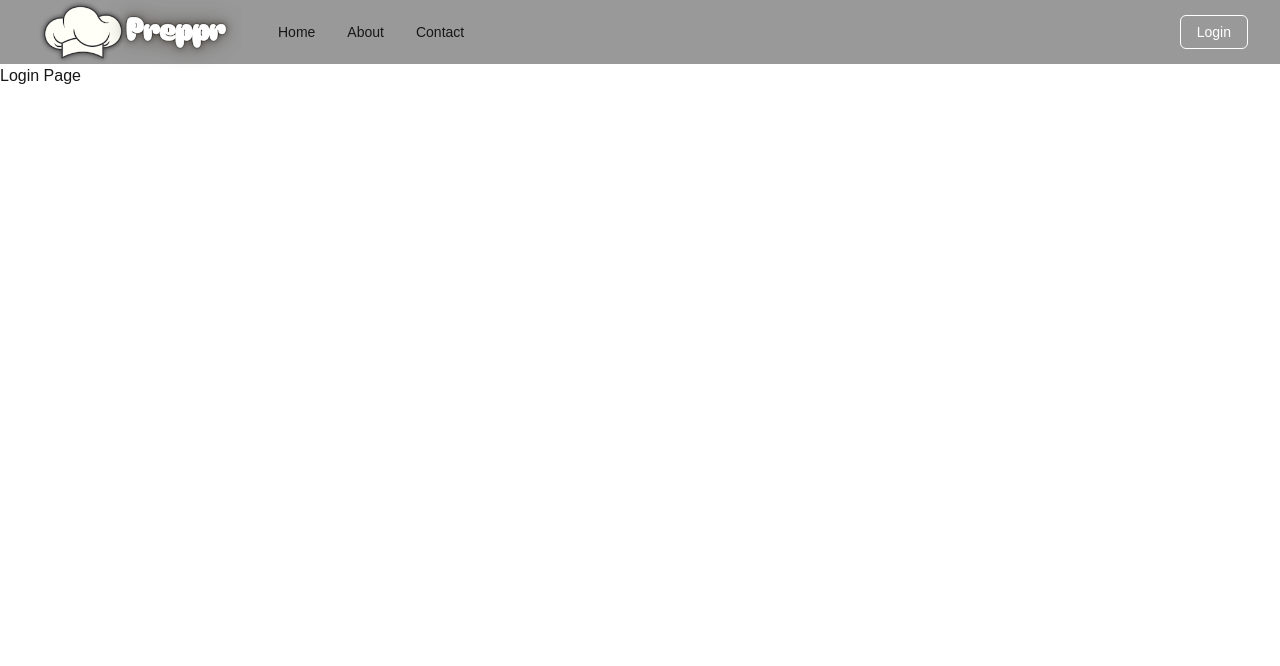
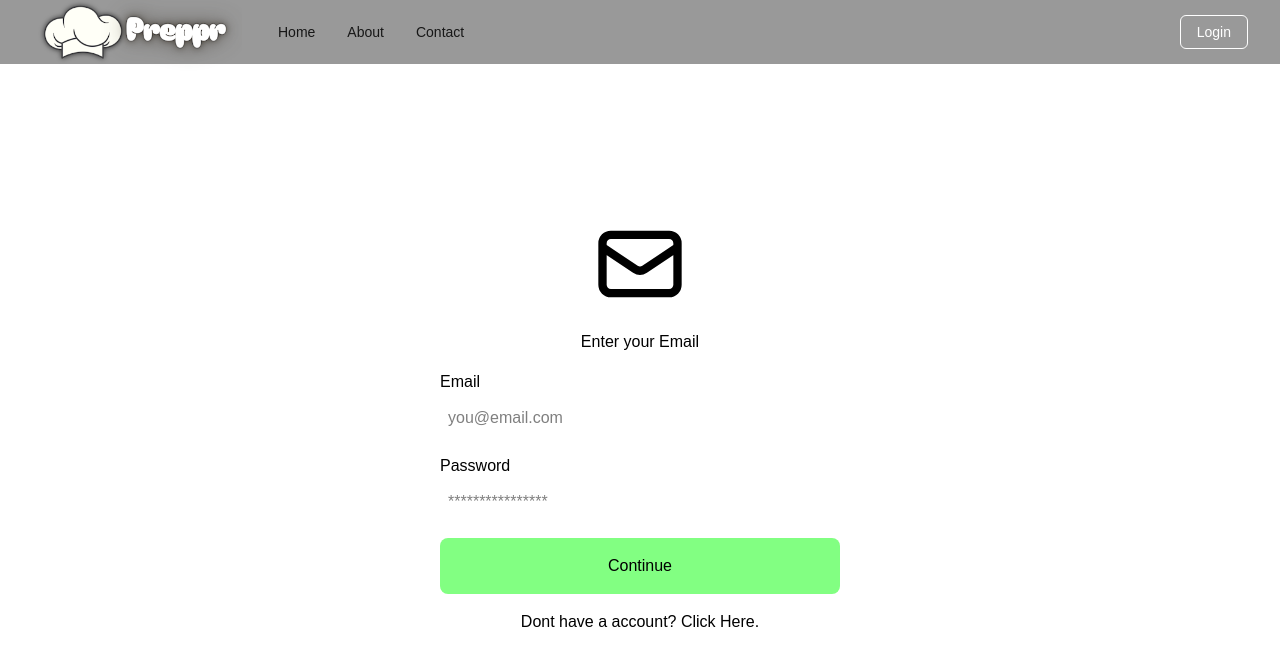
Before and after one commit to ScottyP1/preppr, a Next.js app in the folder frontend/: page /login in a window 1280 px wide. Shown: the top 666 px of the page. Built offline with nearby package versions, Linux system fonts and the light colour scheme.

Commit message:
Signup/login

```diff
--- a/frontend/src/app/login/page.js
+++ b/frontend/src/app/login/page.js
@@ -1,7 +1,55 @@
+"use client";
+
+import { useState } from "react";
+
+import UserInputContainer from "@/components/UserInputContainer";
+import { HiOutlineMail } from "react-icons/hi";
+
 export default function Login() {
+  const [data, setData] = useState({ email: "", password: "" });
+  const [error, setError] = useState("");
+
+  const handleChange = (evt) => {
+    const { name, value } = evt.target;
+    setData((prev) => ({ ...prev, [name]: value }));
+  };
+
+  const handleSubmit = () => {
+    console.log(data);
+  };
+
   return (
-    <div>
-      <h1>Login Page</h1>
+    <div className="flex justify-center items-center min-h-[calc(100vh-80px)]">
+      <UserInputContainer
+        inputs={[
+          {
+            label: "Email",
+            name: "email",
+            type: "text",
+            placeholder: "you@email.com",
+            value: data.email,
+            onChange: handleChange,
+          },
+          {
+            label: "Password",
+            name: "password",
+            type: "password",
+            placeholder: "****************",
+            value: data.password,
+            onChange: handleChange,
+          },
+        ]}
+        title="Enter your Email"
+        placeholder="you@email.com"
+        linkText="Dont have a account? Click Here."
+        href="/signup"
+        buttonLabel="Continue"
+        onChange={handleChange}
+        value={data.email}
+        error={error}
+        icon={<HiOutlineMail size={100} />}
+        onClick={handleSubmit}
+      />
     </div>
   );
 }
--- a/frontend/src/app/signup/page.js
+++ b/frontend/src/app/signup/page.js
@@ -47,15 +47,20 @@ export default function Signup() {
       {step === 1 && (
         /* Optional Values => (placeholder, linkText, href, buttonLabel, value, onChange, onClick, error) */
         <UserInputContainer
-          name="email"
-          type="email"
+          inputs={[
+            {
+              label: "Email",
+              name: "email",
+              type: "email",
+              placeholder: "you@gmail.com",
+              value: data.email,
+              onChange: handleChange,
+            },
+          ]}
           title="Enter your Email"
-          placeholder="you@email.com"
           linkText="Already have a account? Click Here."
           href="/login"
           buttonLabel="Continue"
-          onChange={handleChange}
-          value={data.email}
           onClick={handleNext}
           error={error}
           icon={<HiOutlineMail size={100} />}
@@ -63,14 +68,19 @@ export default function Signup() {
       )}
       {step === 2 && (
         <UserInputContainer
-          name="code"
-          type="number"
+          inputs={[
+            {
+              label: "",
+              name: "code",
+              type: "number",
+              placeholder: "123456",
+              value: data.code,
+              onChange: handleChange,
+            },
+          ]}
           title="Verify Email"
           subTitle="Please check your email for a 6-digit PIN"
-          placeholder="123456"
           buttonLabel="Verify"
-          onChange={handleChange}
-          value={data.code}
           onClick={handleNext}
           error={error}
           icon={<HiOutlineMailOpen size={100} />}
@@ -79,15 +89,26 @@ export default function Signup() {
       )}
       {step === 3 && (
         <UserInputContainer
-          name="password"
-          confirmName="confirmPassword"
-          type="password"
+          inputs={[
+            {
+              label: "Password",
+              name: "password",
+              type: "text",
+              placeholder: "****************",
+              value: data.password,
+              onChange: handleChange,
+            },
+            {
+              label: "Confirm Password",
+              name: "confimPassword",
+              type: "text",
+              placeholder: "****************",
+              value: data.confirmPassword,
+              onChange: handleChange,
+            },
+          ]}
           title="Create Password"
-          placeholder="********"
           buttonLabel="Submit"
-          onChange={handleChange}
-          value={data.password}
-          confirmValue={data.confirmPassword}
           onClick={handleNext}
           error={error}
           icon={<RiLockPasswordFill size={100} />}
--- a/frontend/src/components/UserInputContainer.js
+++ b/frontend/src/components/UserInputContainer.js
@@ -1,22 +1,15 @@
 import { useEffect, useState } from "react";
 import Link from "next/link";
-
 import Button from "./Button";
 
 const UserInputContainer = ({
   title,
   subTitle,
-  type,
-  placeholder,
+  inputs = [],
   linkText,
   href,
   buttonLabel,
-  onChange,
-  value,
   onClick,
-  name,
-  confirmValue,
-  confirmName,
   error,
   icon,
   handleResend,
@@ -29,73 +22,48 @@ const UserInputContainer = ({
     const timer = setInterval(() => {
       setCounter((prev) => (prev > 0 ? prev - 1 : 0));
     }, 1000);
+    return () => clearInterval(timer);
+  }, [handleResend]);
 
-    return () => clearInterval(timer);
-  }, []);
-
-  // Once user clicks resend code well call function and reset counter
-  const handleReset = () => {
+  const handleReset = async () => {
     handleResend;
-    setCounter(30);
+    setCounter(resendSeconds);
   };
 
   return (
-    <div className="flex flex-col justify-center items-center bg-[#D9D9D9]/[.8] p-6 rounded-lg gap-4 text-black md:min-w-xl">
+    <div className="flex flex-col justify-center items-center bg-white/40 p-6 rounded-lg gap-4 text-black md:min-w-[28rem]">
       {icon}
 
       {/* Container Title */}
       <h1>{title}</h1>
-
-      {/* Optional Subtitle */}
       {subTitle && <h2>{subTitle}</h2>}
 
-      {/* If not password / Renders single input */}
-      {type !== "password" && (
-        <input
-          name={name}
-          type={type}
-          onChange={onChange}
-          placeholder={placeholder}
-          className="bg-white rounded-lg p-2 w-full"
-          value={value}
-        />
-      )}
+      {/* Render any passed inputs */}
+      {inputs.map((inp) => (
+        <div key={inp.name} className="w-full">
+          {inp.label && <h3 className="self-start mb-1">{inp.label}</h3>}
+          <input
+            name={inp.name}
+            type={inp.type || "text"}
+            onChange={inp.onChange}
+            placeholder={inp.placeholder}
+            className="bg-white rounded-lg p-2 w-full"
+            value={inp.values}
+          />
+        </div>
+      ))}
 
-      {/* Hanlde resending code to email */}
+      {/* Handle resending code to email */}
       {handleResend &&
         (counter > 0 ? (
           <span className="text-gray-500 cursor-not-allowed">
             Didn’t get the code? You can resend in {counter}s.
           </span>
         ) : (
-          <span onClick={handleReset} className="text-white cursor-pointer">
+          <span onClick={handleReset} className="text-blue-600 cursor-pointer">
             Didn’t get the code? Click here to resend.
           </span>
         ))}
-
-      {/* If password type create two inputs (password, confirmPassword) */}
-      {type === "password" && (
-        <>
-          <h3 className="self-start">Password</h3>
-          <input
-            name={name}
-            type={type}
-            onChange={onChange}
-            placeholder={placeholder}
-            className="bg-white rounded-lg p-2 w-full"
-            value={value}
-          />
-          <h3 className="self-start">Confirm Password</h3>
-          <input
-            name={confirmName}
-            type={type}
-            onChange={onChange}
-            placeholder={placeholder}
-            className="bg-white rounded-lg p-2 w-full"
-            value={confirmValue}
-          />
-        </>
-      )}
 
       {/* If any errors will display when user tries to continue */}
       {error && <span className="text-red-500">{error}</span>}
```
